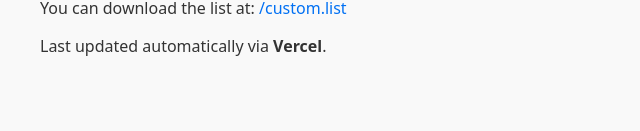
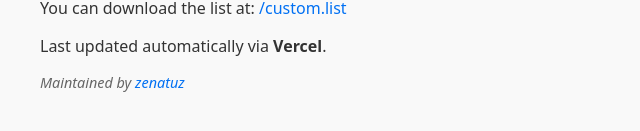
Before and after one commit to zenatuz/housedencia.cc, a plain HTML site: page public/index.html in a window 1280 px wide. Shown: the part 167-298 px from the top of the page, without its empty margins (0-640 px from the left). Drawn offline with Linux system fonts and the light colour scheme.

Commit message:
Add index.html / Update Readme

```diff
--- a/public/index.html
+++ b/public/index.html
@@ -10,6 +10,7 @@
         background-color: #f9f9f9;
         padding: 2rem;
         color: #333;
+        /* removed flexbox styles */
       }
       h1 {
         color: #222;
@@ -27,6 +28,11 @@
         border-radius: 4px;
         font-family: monospace;
       }
+      footer {
+        margin-top: 1rem; /* small spacing */
+        font-size: 0.9rem;
+        color: #666;
+      }
     </style>
   </head>
   <body>
@@ -37,5 +43,17 @@
     </p>
     <p>You can download the list at: <a href="/custom.list">/custom.list</a></p>
     <p>Last updated automatically via <strong>Vercel</strong>.</p>
+
+    <footer>
+      <em
+        >Maintained by
+        <a
+          href="https://github.com/zenatuz"
+          target="_blank"
+          rel="noopener noreferrer"
+          >zenatuz</a
+        ></em
+      >
+    </footer>
   </body>
 </html>
```
Also changed, not shown: 1 other file.
